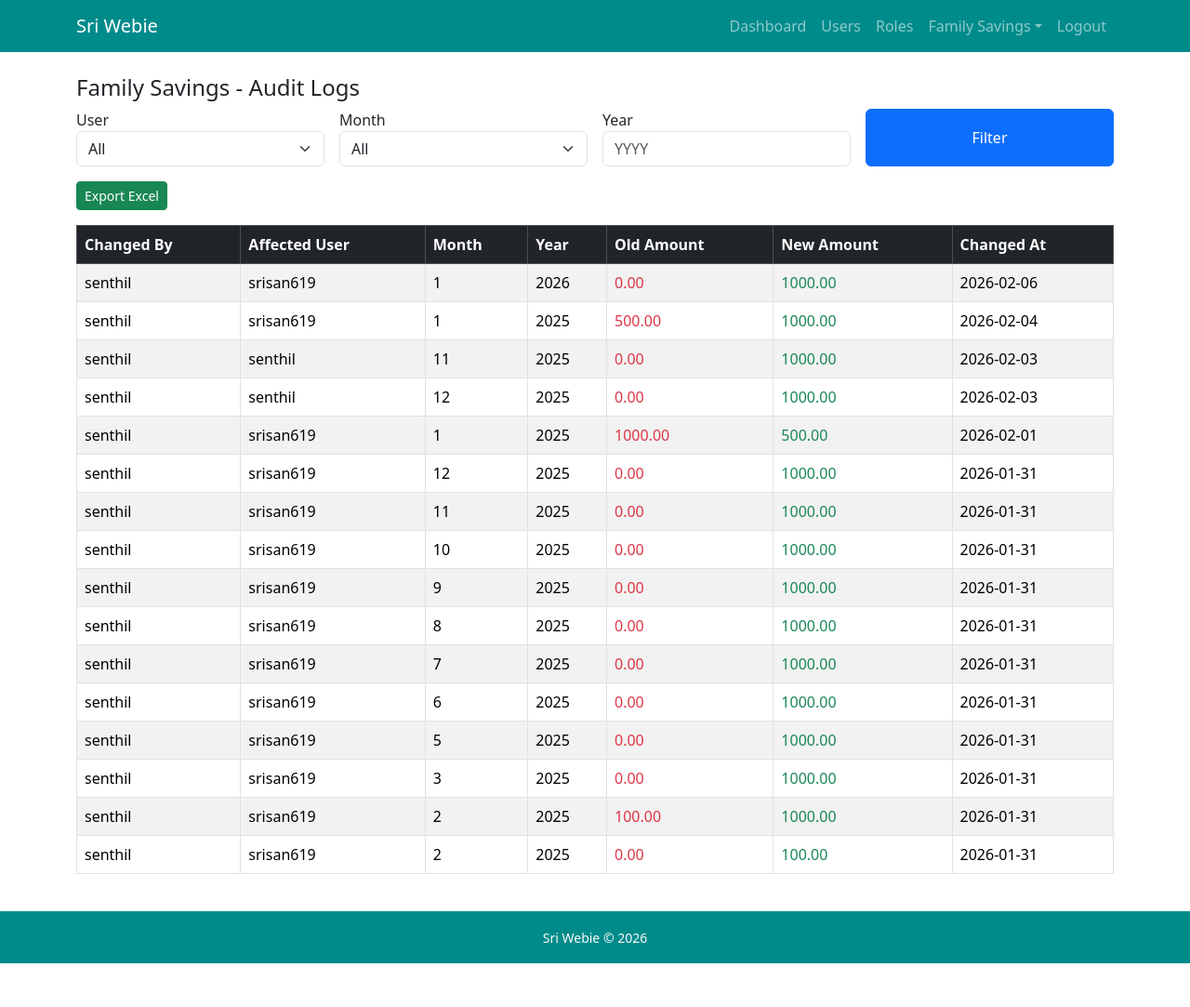
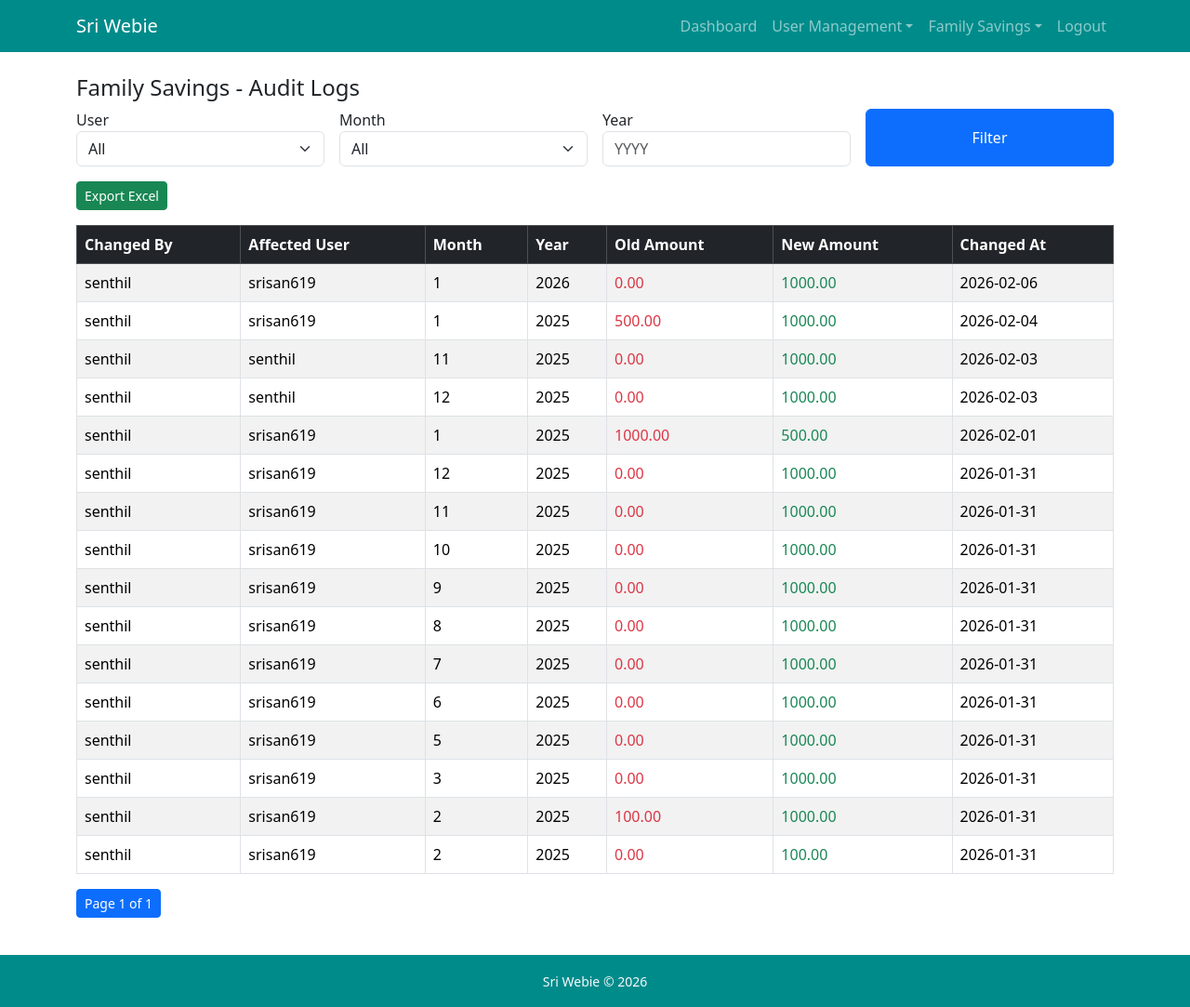
Before and after one commit to srisan619/sri_webie, a Django app: page /family-savings/audit-logs/ in a window 1280 px wide. Shown: the whole page at 93% size. Before the commit the page ends 1036 px from the top, so only its background shows below. Run offline with Django 5.2, Linux system fonts and the light colour scheme; a user stored in the database is signed in; data comes from the database, SQL or seed files in the repository.

Commit message:
User audit page is implemented. Paginations are introduced.

```diff
--- a/family_savings/templates/family_savings/audit_logs.html
+++ b/family_savings/templates/family_savings/audit_logs.html
@@ -77,4 +77,5 @@
             {%endfor%}
         </tbody>
     </table>
+    {%include "includes/pagination.html"%}
 {%endblock%}
--- a/family_savings/views.py
+++ b/family_savings/views.py
@@ -10,6 +10,7 @@ from openpyxl import Workbook
 from django.db.models import Sum
 from datetime import date
 from common.constants import MONTHS, MONTH_NUMBERS
+from django.core.paginator import Paginator
 
 @login_required
 def family_savings_view(request):
@@ -107,15 +108,19 @@ def savings_audit_log(request):
     if year:
         logs = logs.filter(year=year)
 
+    paginator = Paginator(logs, 20)
+    page_number = request.GET.get("page")
+    page_obj = paginator.get_page(page_number)
     users = User.objects.filter(is_active=True)
 
     return render(request, "family_savings/audit_logs.html", {
-        "logs": logs,
+        "logs": page_obj,
         "users": users,
         "selected_user": user_id,
         "months": MONTHS,
         "selected_month": month,
-        "selected_year": year
+        "selected_year": year,
+        "page_obj": page_obj
         })
 
 @login_required
--- a/sri_webie/settings.py
+++ b/sri_webie/settings.py
@@ -60,7 +60,9 @@ ROOT_URLCONF = 'sri_webie.urls'
 TEMPLATES = [
     {
         'BACKEND': 'django.template.backends.django.DjangoTemplates',
-        'DIRS': [],
+        'DIRS': [
+            BASE_DIR/"templates"
+        ],
         'APP_DIRS': True,
         'OPTIONS': {
             'context_processors': [
--- /dev/null
+++ b/templates/includes/pagination.html
@@ -0,0 +1,19 @@
+<nav>
+    <ul class="pagination pagination-sm">
+        {% if page_obj.has_previous %}
+            <li class="page-item">
+                <a href="?page={{page_obj.previous_page_number}}" class="page-link">Previous</a>
+            </li>
+        {%endif%}
+        <li class="page-item active">
+            <span class="page-link">
+                Page {{page_obj.number}} of {{page_obj.paginator.num_pages}}
+            </span>
+        </li>
+        {%if page_obj.has_next%}
+            <li class="page-item">
+                <a href="?page={{page_obj.next_page_number}}" class="page-link">Next</a>
+            </li>
+        {%endif%}
+    </ul>
+</nav>
--- a/users/templates/users/base.html
+++ b/users/templates/users/base.html
@@ -28,16 +28,24 @@
                         <li class="nav-item">
                             <a href="{%url 'dashboard'%}" class="nav-link">Dashboard</a>
                         </li>
-                        {% if request.user.role.role_name == "admin" %}
-                            <li class="nav-item">
-                                <a href="{%url 'user_list'%}" class="nav-link">Users</a>
-                            </li>
-                            <li class="nav-item">
-                                <a href="{%url 'role_list'%}" class="nav-link">Roles</a>
-                            </li>
-                        {%endif%}
-
-
+                        <li class="nav-item dropdown active">
+                            <a class="nav-link dropdown-toggle" href="#" id="users-dropdown" role="button" data-bs-toggle="dropdown" aria-expanded="false" >User Management</a>
+                            <ul class="dropdown-menu" aria-labelledby="users-dropdown">
+                                {% if request.user.role.role_name == "admin" %}
+                                    <li >
+                                        <a href="{%url 'user_list'%}" class="dropdown-item">Users</a>
+                                    </li>
+                                    <li>
+                                        <a href="{%url 'role_list'%}" class="dropdown-item">Roles</a>
+                                    </li>
+                                {%endif%}
+                                {% if request.user.role.role_name == "auditor" or request.user.role.role_name == "admin" %}
+                                    <li>
+                                        <a href="{%url 'audit_logs'%}" class="dropdown-item">User Audit Logs</a>
+                                    </li>
+                                {%endif%}
+                            </ul>
+                        </li>
 
                         <li class="nav-item dropdown active">
                             <a class="nav-link dropdown-toggle" href="#" id="family-savings-dropdown" role="button" data-bs-toggle="dropdown" aria-expanded="false" >Family Savings</a>
--- a/users/urls.py
+++ b/users/urls.py
@@ -1,5 +1,5 @@
 from django.urls import path
-from .views import dashboard, user_login, user_logout, user_list,user_create,user_update,user_toggle_status,role_list,role_create,role_update,role_delete
+from .views import dashboard, user_login, user_logout, user_list,user_create,user_update,user_toggle_status,role_list,role_create,role_update,role_delete,audit_logs
 #, user_delete
 
 urlpatterns=[
@@ -15,5 +15,6 @@ urlpatterns=[
     path('roles/', role_list, name="role_list"),
     path('roles/create/', role_create, name="role_create"),
     path('roles/<pk>/edit/', role_update, name="role_update"),
-    path('roles/<pk>/delete/', role_delete, name="role_delete")
+    path('roles/<pk>/delete/', role_delete, name="role_delete"),
+    path('users/audit-logs/', audit_logs, name="audit_logs")
 ]
--- a/users/views.py
+++ b/users/views.py
@@ -8,6 +8,7 @@ from django.contrib import messages
 from datetime import date
 from family_savings.models import MonthlySaving
 from django.db.models import Sum
+from django.core.paginator import Paginator
 from common.constants import MONTHS, MONTH_NUMBERS
 
 @login_required
@@ -91,14 +92,6 @@ def auditor_view(request):
     if is_auditor(request.user):
         return HttpResponse("Read-only Access")
     return HttpResponse("User is not an auditor")
-
-@login_required
-def audit_logs(request):
-    if not is_auditor(request.user):
-        return HttpResponseForbidden("Access Denied")
-
-    logs = AuditLog.objects.all()
-    return HttpResponse(request, "users/audit_logs.html", {"logs": logs})
 
 @login_required
 def user_list(request):
@@ -213,3 +206,18 @@ def role_delete(request,pk):
     role.delete()
     messages.success(request, "Role deleted successfully.")
     return redirect("role_list")
+
+@login_required
+def audit_logs(request):
+    if request.user.role.role_name not in ['auditor', 'admin']:
+        return HttpResponseForbidden("Access Denied")
+
+    logs = AuditLog.objects.select_related("user").order_by("-timestamp")
+    paginator = Paginator(logs, 20)
+    page_number = request.GET.get("page")
+    page_obj = paginator.get_page(page_number)
+
+    # return HttpResponse(request, "users/audit_logs.html", {"logs": logs})
+    return render(request, "users/audit_logs.html", {
+        "page_obj": page_obj
+    })
```
Also changed, not shown: users/templates/users/audit_logs.html (added, +35 -0 lines).
